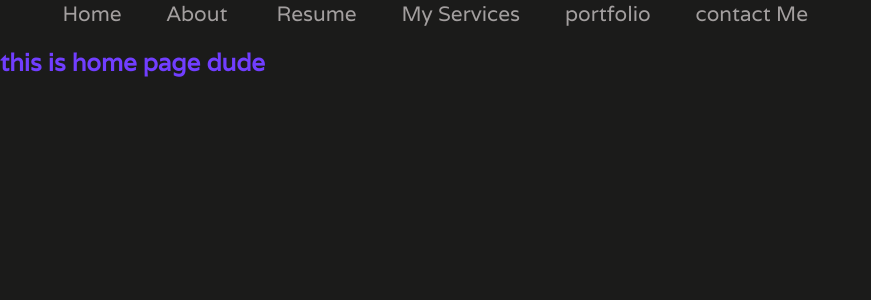
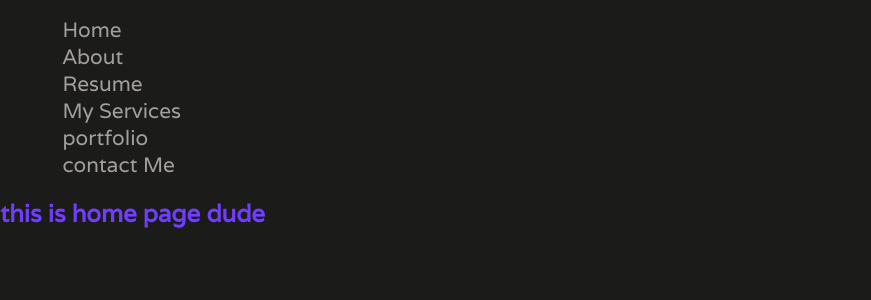
Before and after one commit to biruk-anley/Portfolio_Using_React.js, a React (Create React App) app: page / in a window 1280 px wide. Shown: the top 300 px of the page, without its empty margins (0-871 px from the left). Built offline with nearby package versions, Linux system fonts and the light colour scheme; a web font is replaced by a local one.

Commit message:
update css navbar

```diff
--- a/src/pages/CSS/Navabars.css
+++ b/src/pages/CSS/Navabars.css
@@ -1,56 +1,19 @@
-.nav-bar{
-    display: flex;
-    align-items: center;
-}
-.images{
-    display: flex;
-    align-items: center;
 
-}
-.images img{
-    width: 10%;
-}
-.images h2{
-    font-size: 1.5rem;
-    color: rgba(248, 245, 245, 0.498);
-    cursor: pointer;
-    text-transform: capitalize;
-    font-weight: 700;
-    letter-spacing: 2px;
-    padding-left: 5px;
-}
-ul{
-    list-style: none;
-    display: inline;
-    flex-wrap: wrap;
-}
 .link{
     text-decoration: none;
     padding: 0 1.4rem;
     font-size: 1.3rem;
     color: rgb(163, 159, 159);
 }
-.menus img{
-    display: none;
-}
+
 li{
-    display: inline;
+    display: flex;
+    flex-direction:row;
+    align-items: center;
 
 }
 
-li, a{
-    color:#78C376;
 
-    text-decoration: none;
-}
-select{
-    padding: 5px;
-    background-color: #181820;
-    color: #78C376;
-    border-radius: 10px;
-    font-family: "Varela";
-    font-size: 1.4;
-}
 @media (max-width:555px) {
      h2{
          color: red;
```
